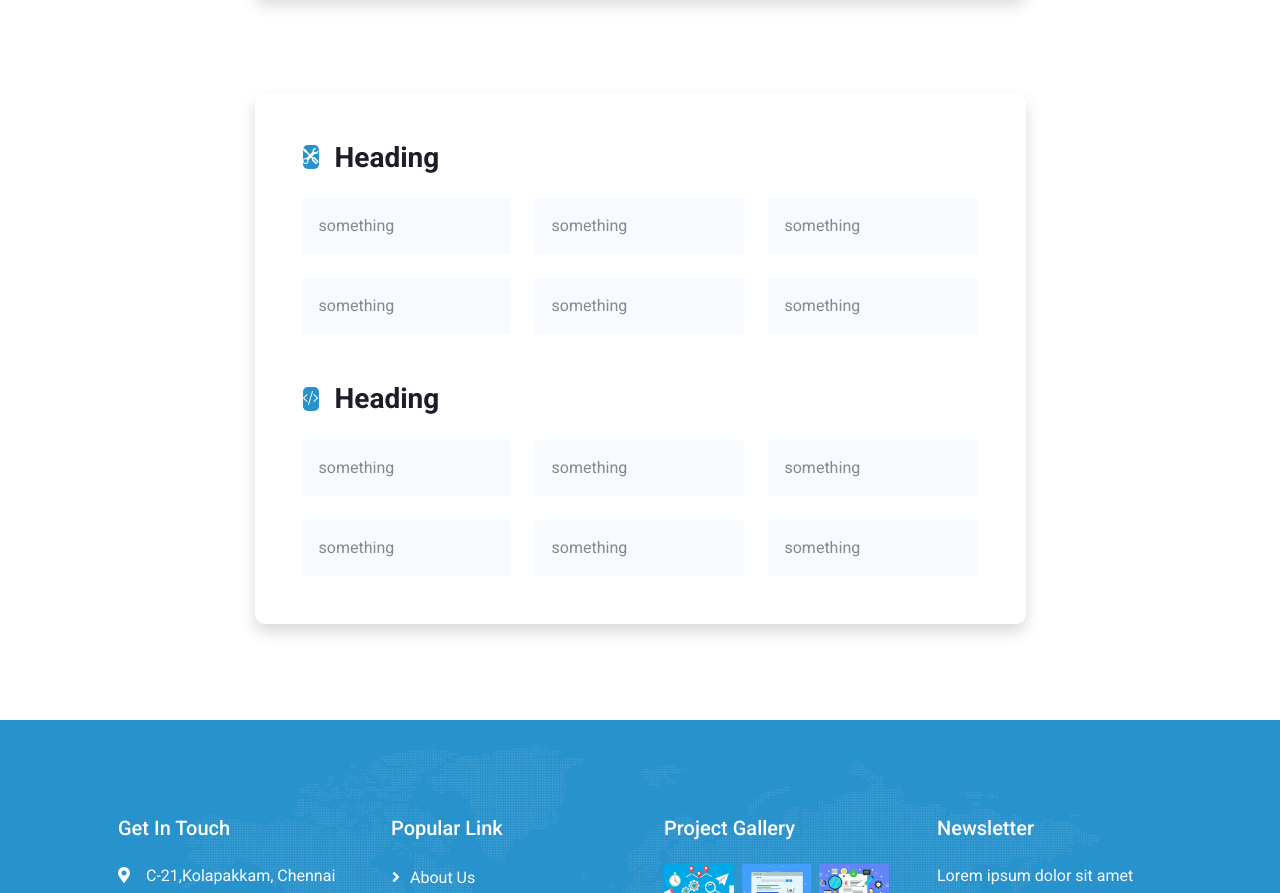
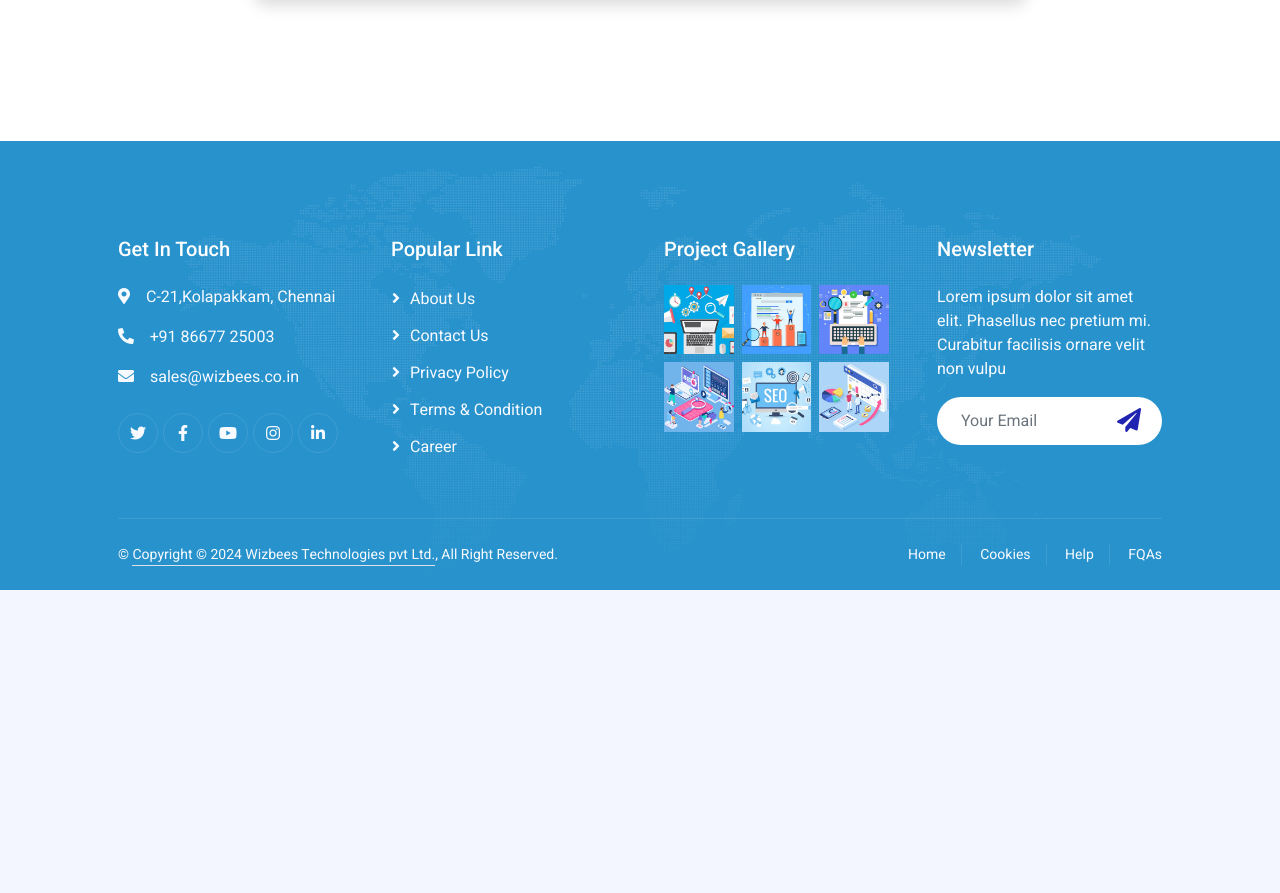
Before and after one commit to Navith7777/finaltimebee, a plain HTML site: page service.html in a window 1280 px wide. Shown: the part 2832-3725 px from the top of the page. After the commit the page ends 3422 px from the top, so only its background shows below. Drawn offline with nearby package versions, Linux system fonts and the light colour scheme.

Commit message:
Update service.html

```diff
--- a/service.html
+++ b/service.html
@@ -266,47 +266,7 @@
                     <!-- Divider-->
                     <div class="pb-5"></div>
                     <!-- Skills Section-->
-                    <section>
-                        <!-- Skillset Card-->
-                        <div class="card shadow border-0 rounded-4 mb-5">
-                            <div class="card-body p-5">
-                                <!-- Professional skills list-->
-                                <div class="mb-5">
-                                    <div class="d-flex align-items-center mb-4">
-                                        <div class="feature bg-primary bg-gradient-primary-to-secondary text-white rounded-3 me-3"><i class="bi bi-tools"></i></div>
-                                        <h3 class="fw-bolder mb-0"><span class="text-gradient d-inline">Heading</span></h3>
-                                    </div>
-                                    <div class="row row-cols-1 row-cols-md-3 mb-4">
-                                        <div class="col mb-4 mb-md-0"><div class="d-flex align-items-center bg-light rounded-4 p-3 h-100">something</div></div>
-                                        <div class="col mb-4 mb-md-0"><div class="d-flex align-items-center bg-light rounded-4 p-3 h-100">something</div></div>
-                                        <div class="col"><div class="d-flex align-items-center bg-light rounded-4 p-3 h-100">something</div></div>
-                                    </div>
-                                    <div class="row row-cols-1 row-cols-md-3">
-                                        <div class="col mb-4 mb-md-0"><div class="d-flex align-items-center bg-light rounded-4 p-3 h-100"> something</div></div>
-                                        <div class="col mb-4 mb-md-0"><div class="d-flex align-items-center bg-light rounded-4 p-3 h-100">  something</div></div>
-                                        <div class="col"><div class="d-flex align-items-center bg-light rounded-4 p-3 h-100">  something</div></div>
-                                    </div>
-                                </div>
-                                <!-- Languages list-->
-                                <div class="mb-0">
-                                    <div class="d-flex align-items-center mb-4">
-                                        <div class="feature bg-primary bg-gradient-primary-to-secondary text-white rounded-3 me-3"><i class="bi bi-code-slash"></i></div>
-                                        <h3 class="fw-bolder mb-0"><span class="text-gradient d-inline">Heading</span></h3>
-                                    </div>
-                                    <div class="row row-cols-1 row-cols-md-3 mb-4">
-                                        <div class="col mb-4 mb-md-0"><div class="d-flex align-items-center bg-light rounded-4 p-3 h-100">something</div></div>
-                                        <div class="col mb-4 mb-md-0"><div class="d-flex align-items-center bg-light rounded-4 p-3 h-100">something</div></div>
-                                        <div class="col"><div class="d-flex align-items-center bg-light rounded-4 p-3 h-100">something</div></div>
-                                    </div>
-                                    <div class="row row-cols-1 row-cols-md-3">
-                                        <div class="col mb-4 mb-md-0"><div class="d-flex align-items-center bg-light rounded-4 p-3 h-100">something</div></div>
-                                        <div class="col mb-4 mb-md-0"><div class="d-flex align-items-center bg-light rounded-4 p-3 h-100">something</div></div>
-                                        <div class="col"><div class="d-flex align-items-center bg-light rounded-4 p-3 h-100">something</div></div>
-                                    </div>
-                                </div>
-                            </div>
-                        </div>
-                    </section>
+
                 </div>
             </div>
         </div>
```
